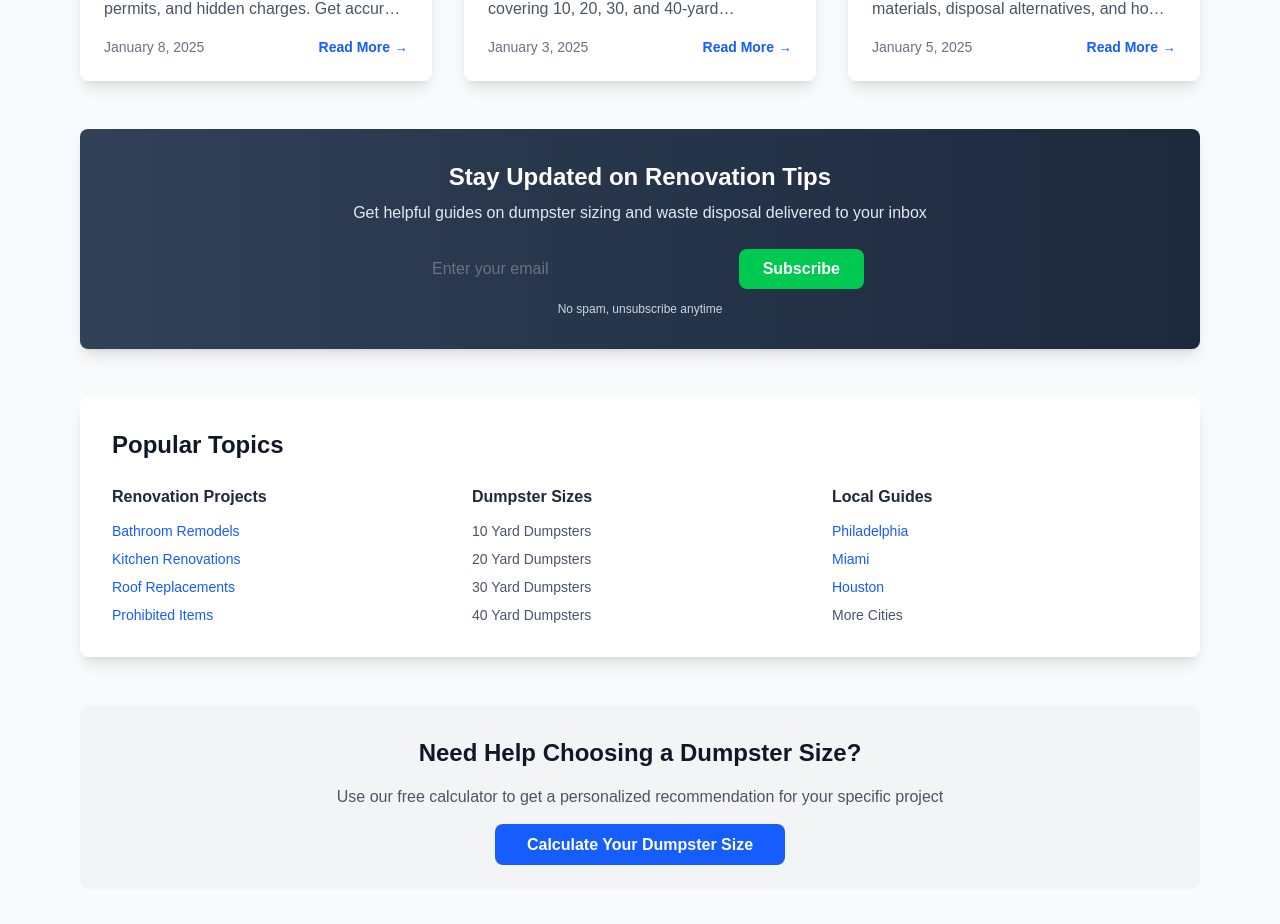
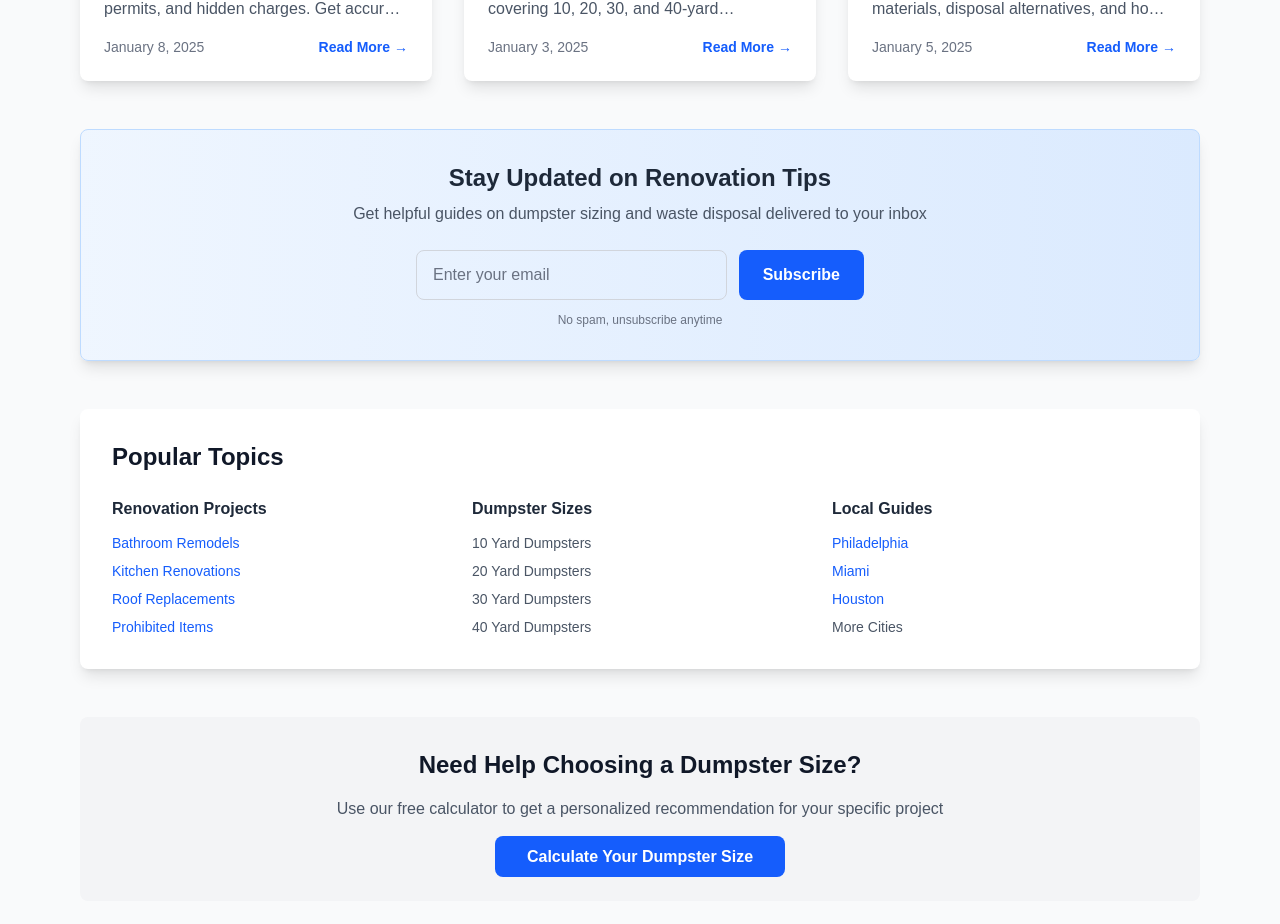
Before and after one commit to modernsitebuilders/dumpster-calculator, a Next.js app: page /blog in a window 1280 px wide. Shown: the part 896-1820 px from the top of the page. Built offline with nearby package versions, Linux system fonts and the light colour scheme.

Commit message:
newsletter

```diff
--- a/app/blog/page.js
+++ b/app/blog/page.js
@@ -152,23 +152,23 @@ export default function BlogIndex() {
           </div>
         </div>
 
-        {/* Newsletter Signup - Improved */}
-<div className="bg-gradient-to-r from-slate-700 to-slate-800 rounded-lg shadow-lg p-8 text-white mb-12">
-  <h2 className="text-2xl font-bold mb-2 text-center">Stay Updated on Renovation Tips</h2>
-  <p className="text-center text-slate-200 mb-6">
+        {/* Newsletter Signup - Much More Readable */}
+<div className="bg-gradient-to-r from-blue-50 to-blue-100 rounded-lg shadow-lg p-8 mb-12 border border-blue-200">
+  <h2 className="text-2xl font-bold mb-2 text-center text-gray-800">Stay Updated on Renovation Tips</h2>
+  <p className="text-center text-gray-600 mb-6">
     Get helpful guides on dumpster sizing and waste disposal delivered to your inbox
   </p>
   <div className="max-w-md mx-auto flex gap-3">
     <input
       type="email"
       placeholder="Enter your email"
-      className="flex-1 px-4 py-2 rounded-lg text-gray-900 placeholder-gray-500 focus:outline-none focus:ring-2 focus:ring-green-400"
+      className="flex-1 px-4 py-3 rounded-lg border border-gray-300 text-gray-900 placeholder-gray-500 focus:outline-none focus:ring-2 focus:ring-blue-500 focus:border-blue-500"
     />
-    <button className="bg-green-500 hover:bg-green-600 text-white px-6 py-2 rounded-lg font-semibold transition-colors">
+    <button className="bg-blue-600 hover:bg-blue-700 text-white px-6 py-3 rounded-lg font-semibold transition-colors">
       Subscribe
     </button>
   </div>
-  <p className="text-xs text-slate-300 text-center mt-3">
+  <p className="text-xs text-gray-500 text-center mt-3">
     No spam, unsubscribe anytime
   </p>
 </div>
```
